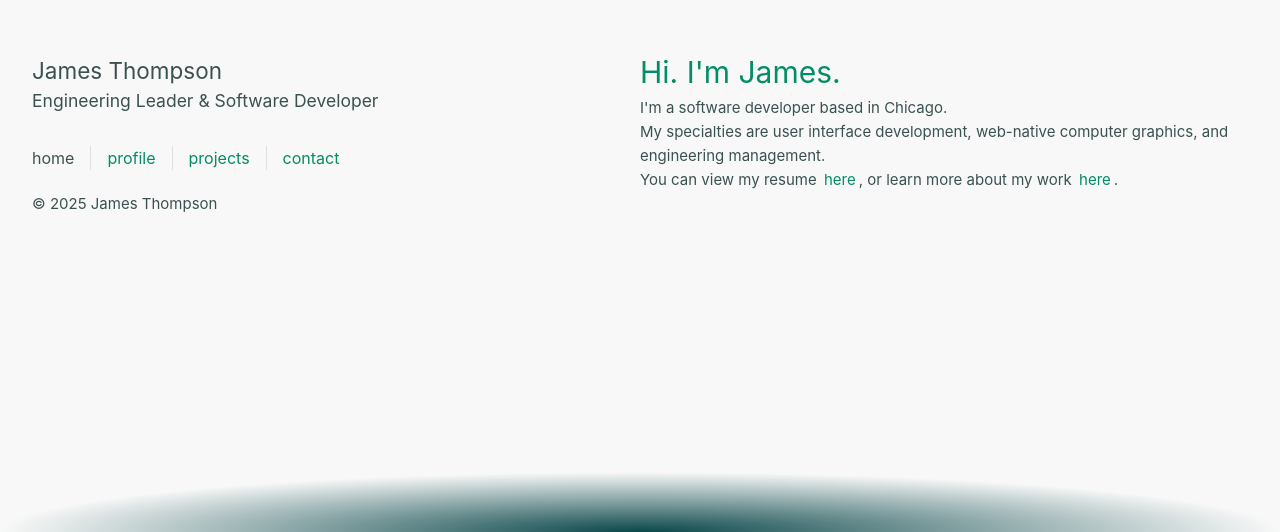
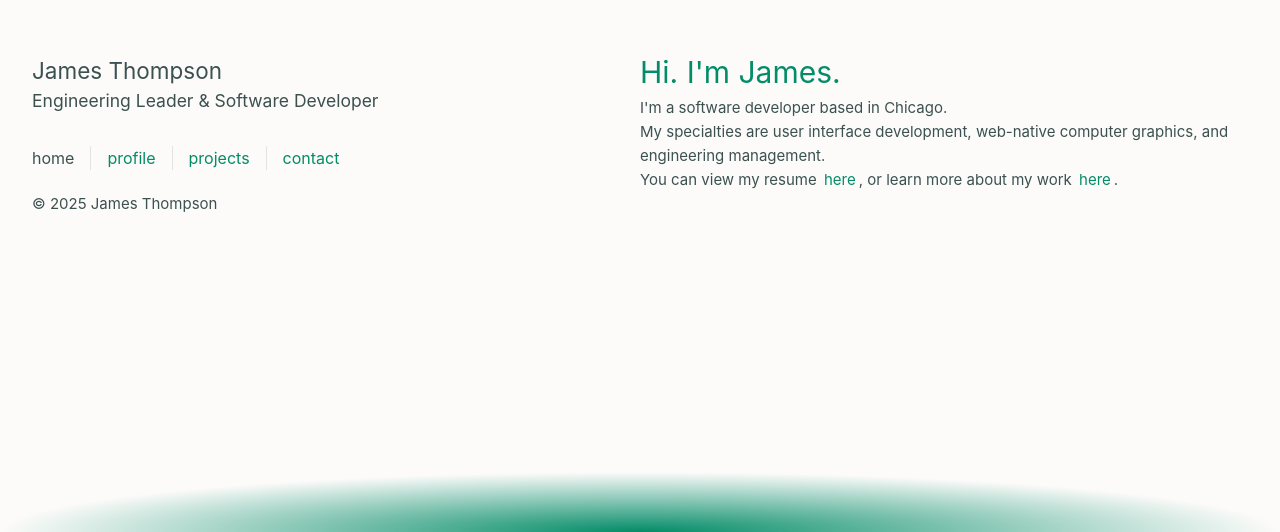
Before and after one commit to oldmannseamus/oms-fe, a Vue app: page / in a window 1280 px wide. Shown: the part 268-800 px from the top of the page. Built offline with nearby package versions, Linux system fonts and the light colour scheme.

Commit message:
Modify color scheme. Set dark as default.

```diff
--- a/src/assets/base.css
+++ b/src/assets/base.css
@@ -1,5 +1,5 @@
 :root {
-  --oms-white: #f8f8f8;
+  --oms-white: #FCFBFA;
   --oms-black: #282828;
 
   --oms-green-light: #30A56C;
@@ -22,32 +22,36 @@
 
 /* semantic color variables for this project */
 :root {
-  --color-background: var(--oms-white);
+  --color-background: var(--oms-black);
 
-  --color-border: var(--oms-divider-light-2);
-  --color-border-hover: var(--oms-divider-light-1);
-
-  --color-heading: var(--oms-text-light-1);
-  --color-text: var(--oms-text-light-1);
+  --color-border: var(--oms-bronze);
+  --color-border-hover: var(--oms-divider-dark-1);
 
   --color-link-highlight: var(--oms-green);
-  --color-link-hover: var(--oms-green-dark);
+  --color-link-hover: var(--oms-green-light);
+
+  --color-heading: var(--oms-text-dark-1);
+  --color-text: var(--oms-text-dark-2);
+
+  --gradient-glow: var(--oms-green-dark);
 
   --section-gap: 160px;
 }
 
-@media (prefers-color-scheme: dark) {
+@media (prefers-color-scheme: light) {
   :root {
-    --color-background: var(--oms-black);
+    --color-background: var(--oms-white);
 
-    --color-border: var(--oms-divider-dark-2);
-    --color-border-hover: var(--oms-divider-dark-1);
+    --color-border: var(--oms-divider-light-2);
+    --color-border-hover: var(--oms-divider-light-1);
+
+    --color-heading: var(--oms-text-light-1);
+    --color-text: var(--oms-text-light-1);
 
     --color-link-highlight: var(--oms-green);
-    --color-link-hover: var(--oms-green-light);
+    --color-link-hover: var(--oms-green-dark);
 
-    --color-heading: var(--oms-text-dark-1);
-    --color-text: var(--oms-text-dark-2);
+    --gradient-glow: var(--oms-green);
   }
 }
 
--- a/src/assets/main.css
+++ b/src/assets/main.css
@@ -22,7 +22,7 @@ h1 {
   bottom: 0;
   width: 100%;
   height: 60px;
-  background: radial-gradient(farthest-side at bottom center, var(--oms-green-dark), transparent);
+  background: radial-gradient(farthest-side at bottom center, var(--gradient-glow), transparent);
 }
 
 @media (hover: hover) {
```
